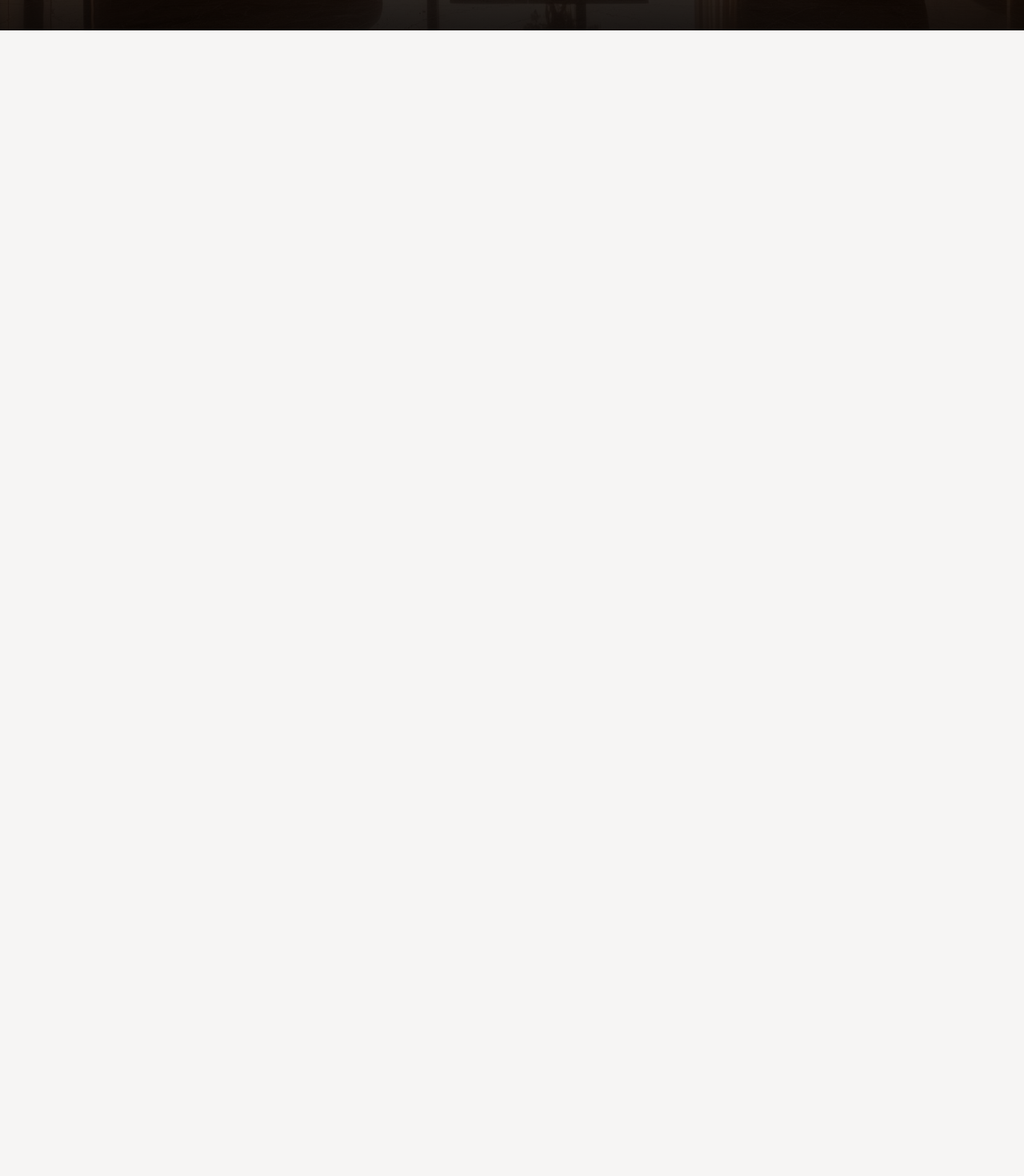
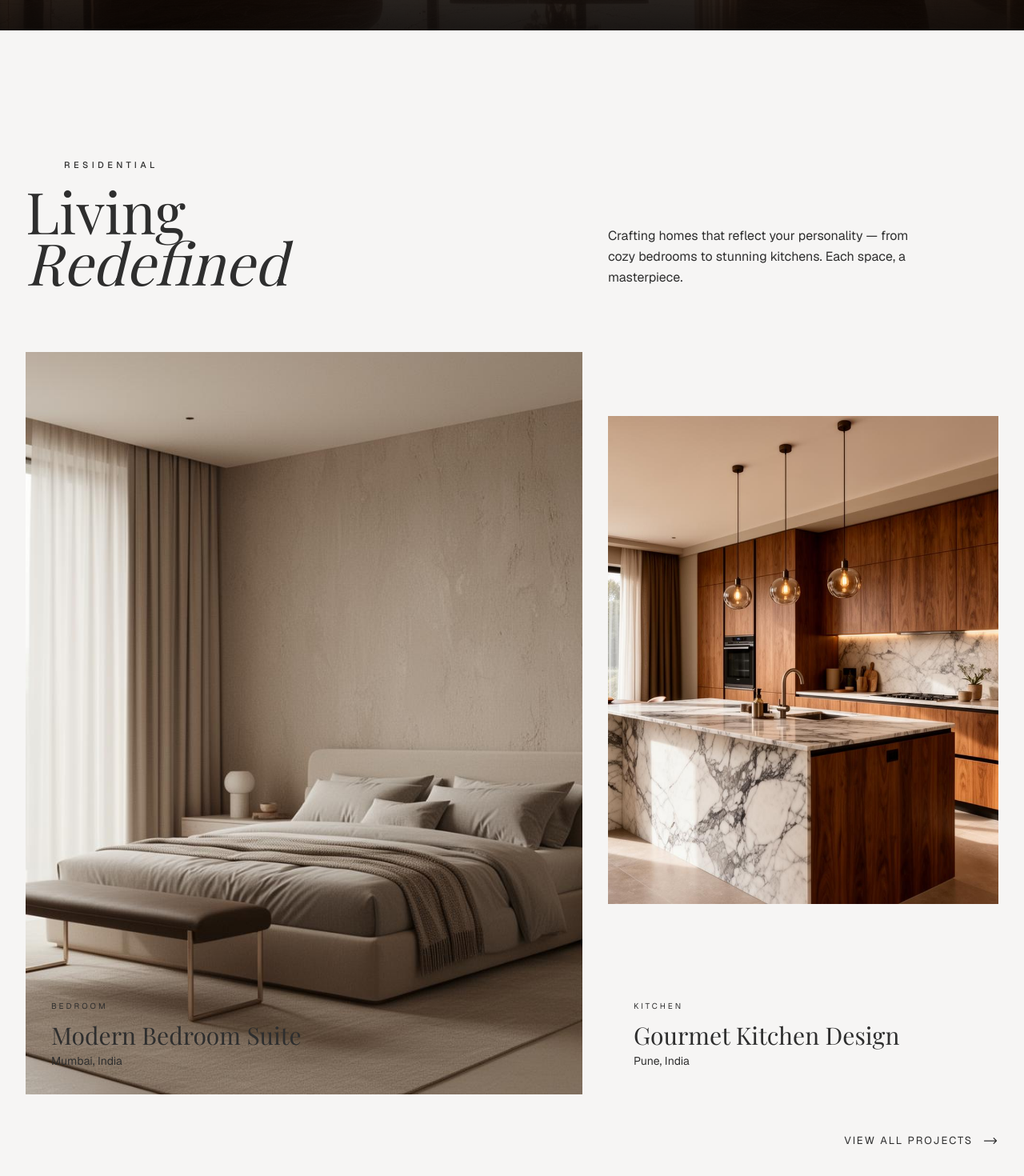
Before and after one commit to Mentoforce/earthvine, a Next.js app: page / in a window 1280 px wide. Shown: the part 762-2232 px from the top of the page at 80% size. Before the commit the page ends 800 px from the top, so only its background shows below. Built offline with nearby package versions, Linux system fonts and the light colour scheme.

Commit message:
residential section

```diff
--- a/src/app/page.tsx
+++ b/src/app/page.tsx
@@ -1,9 +1,11 @@
 import HeroSection from "@/components/HeroSection";
+import ResidentialSection from "@/components/ResidentialSection";
 
 export default function Home() {
   return (
     <>
       <HeroSection />
+      <ResidentialSection />
     </>
   );
 }
--- /dev/null
+++ b/src/components/ResidentialSection.tsx
@@ -0,0 +1,143 @@
+"use client";
+
+import { motion, useInView } from "framer-motion";
+import { useRef } from "react";
+import Link from "next/link";
+import Image from "next/image";
+import res1 from "../../public/residential-1.jpg";
+import res2 from "../../public/residential-2.jpg";
+
+const ResidentialSection = () => {
+  const ref = useRef(null);
+  const inView = useInView(ref, { once: true, margin: "-100px" });
+
+  return (
+    <section
+      ref={ref}
+      className="py-16 sm:py-28 lg:py-40 bg-background overflow-hidden"
+    >
+      <div className="max-w-[1400px] mx-auto px-5 sm:px-8">
+        {/* Section header — asymmetric */}
+        <div className="grid grid-cols-1 lg:grid-cols-12 gap-6 sm:gap-8 mb-12 sm:mb-20">
+          <motion.div
+            initial={{ opacity: 0, x: -40 }}
+            animate={inView ? { opacity: 1, x: 0 } : {}}
+            transition={{ duration: 0.8 }}
+            className="lg:col-span-5"
+          >
+            <div className="flex items-center gap-4 mb-4">
+              <div className="w-8 h-px bg-secondary" />
+              <span className="text-secondary font-body text-[11px] tracking-[0.4em] uppercase font-medium">
+                Residential
+              </span>
+            </div>
+            <h2 className="font-display text-4xl sm:text-5xl md:text-6xl lg:text-7xl text-foreground leading-[0.9]">
+              Living
+              <br />
+              <span className="italic text-secondary">Redefined</span>
+            </h2>
+          </motion.div>
+          <motion.div
+            initial={{ opacity: 0, y: 30 }}
+            animate={inView ? { opacity: 1, y: 0 } : {}}
+            transition={{ duration: 0.7, delay: 0.3 }}
+            className="lg:col-span-4 lg:col-start-8 flex items-end"
+          >
+            <p className="text-muted-foreground font-body text-base leading-relaxed">
+              Crafting homes that reflect your personality — from cozy bedrooms
+              to stunning kitchens. Each space, a masterpiece.
+            </p>
+          </motion.div>
+        </div>
+
+        {/* Asymmetric image grid */}
+        <div className="grid grid-cols-1 lg:grid-cols-12 gap-6 lg:gap-8">
+          <motion.div
+            initial={{ opacity: 0, y: 60 }}
+            animate={inView ? { opacity: 1, y: 0 } : {}}
+            transition={{ duration: 0.9, delay: 0.2 }}
+            className="lg:col-span-7 group relative overflow-hidden cursor-pointer"
+          >
+            <div className="aspect-[4/5] lg:aspect-[3/4] overflow-hidden relative">
+              <Image
+                src={res1}
+                alt="Modern Bedroom Suite"
+                fill
+                className="object-cover transition-transform duration-[1.2s] ease-out group-hover:scale-105"
+              />
+            </div>
+            {/* Overlay info */}
+            <div className="absolute bottom-0 left-0 right-0 p-8 bg-gradient-to-t from-charcoal/90 via-charcoal/40 to-transparent">
+              <span className="text-gold text-[10px] font-body tracking-[0.3em] uppercase">
+                Bedroom
+              </span>
+              <h3 className="font-display text-2xl md:text-3xl text-cream mt-2">
+                Modern Bedroom Suite
+              </h3>
+              <p className="text-cream/50 text-sm font-body mt-1">
+                Mumbai, India
+              </p>
+            </div>
+          </motion.div>
+
+          <motion.div
+            initial={{ opacity: 0, y: 60 }}
+            animate={inView ? { opacity: 1, y: 0 } : {}}
+            transition={{ duration: 0.9, delay: 0.45 }}
+            className="lg:col-span-5 lg:mt-20 group relative overflow-hidden cursor-pointer"
+          >
+            <div className="aspect-[4/5] overflow-hidden relative">
+              <Image
+                src={res2}
+                alt="Gourmet Kitchen Design"
+                fill
+                className="object-cover transition-transform duration-[1.2s] ease-out group-hover:scale-105"
+              />
+            </div>
+            <div className="absolute bottom-0 left-0 right-0 p-8 bg-gradient-to-t from-charcoal/90 via-charcoal/40 to-transparent">
+              <span className="text-gold text-[10px] font-body tracking-[0.3em] uppercase">
+                Kitchen
+              </span>
+              <h3 className="font-display text-2xl md:text-3xl text-cream mt-2">
+                Gourmet Kitchen Design
+              </h3>
+              <p className="text-cream/50 text-sm font-body mt-1">
+                Pune, India
+              </p>
+            </div>
+          </motion.div>
+        </div>
+
+        {/* View all link */}
+        <motion.div
+          initial={{ opacity: 0 }}
+          animate={inView ? { opacity: 1 } : {}}
+          transition={{ delay: 0.8 }}
+          className="mt-12 flex justify-end"
+        >
+          <Link
+            href="/services"
+            className="group flex items-center gap-3 text-foreground font-body text-[13px] tracking-[0.15em] uppercase hover:text-secondary transition-colors duration-300"
+          >
+            View All Projects
+            <svg
+              className="w-5 h-5 transition-transform duration-300 group-hover:translate-x-2"
+              fill="none"
+              viewBox="0 0 24 24"
+              stroke="currentColor"
+            >
+              <path
+                strokeLinecap="round"
+                strokeLinejoin="round"
+                strokeWidth={1.5}
+                d="M17 8l4 4m0 0l-4 4m4-4H3"
+              />
+            </svg>
+          </Link>
+        </motion.div>
+      </div>
+    </section>
+  );
+};
+
+export default ResidentialSection;
```
Also changed, not shown: public/residential-1.jpg (added), public/residential-2.jpg (added).
